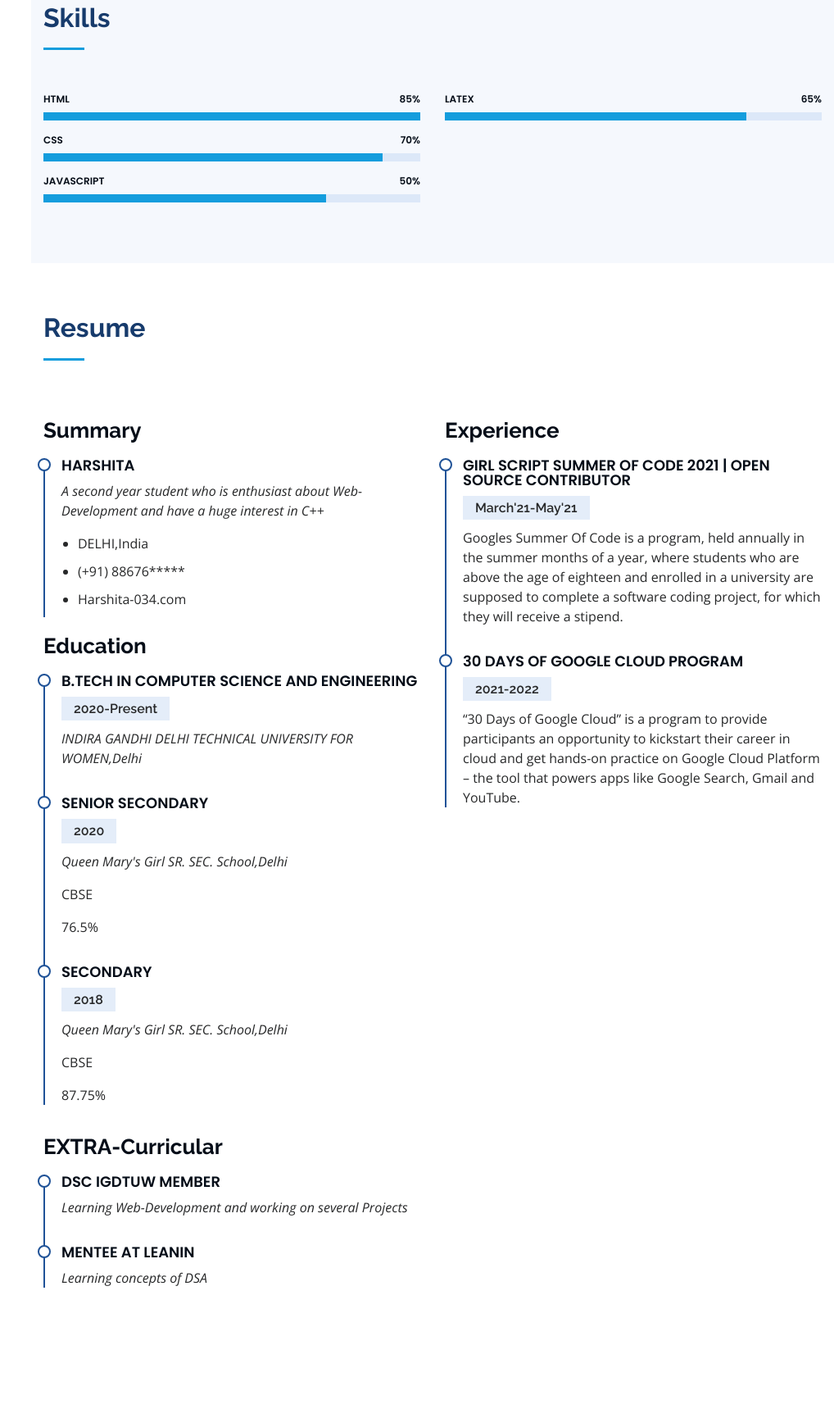
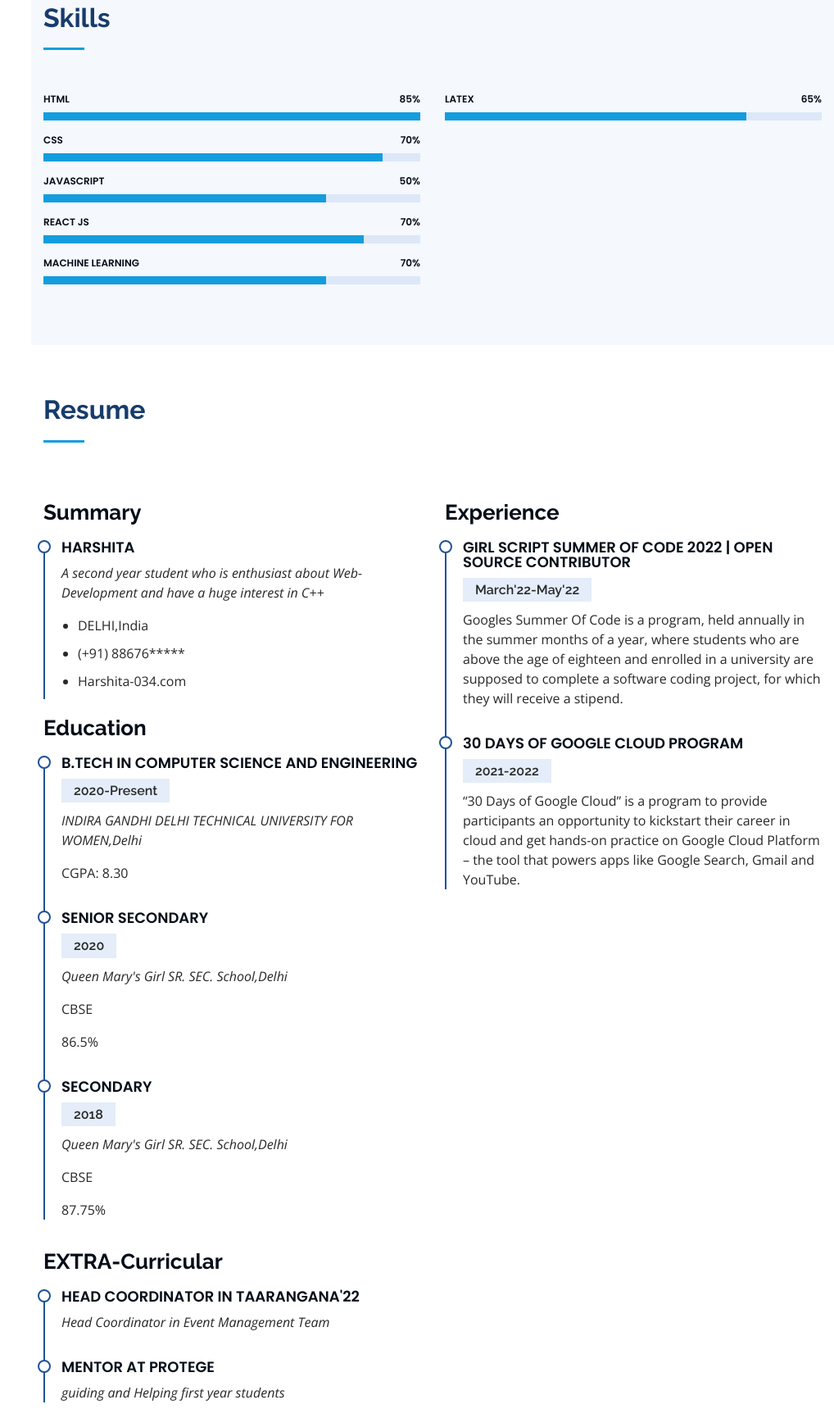
Before and after one commit to Harshita20ppt/Portfolio, a plain HTML site: page index.html in a window 1280 px wide. Shown: the part 1406-3136 px from the top of the page at 82% size, without its empty margins (262-1280 px from the left). Before the commit the page ends 3053 px from the top, so only its background shows below. Drawn offline with nearby package versions, Linux system fonts and the light colour scheme.

Commit message:
Update index.html

```diff
--- a/index.html
+++ b/index.html
@@ -143,6 +143,20 @@
               </div>
             </div>
 
+              <div class="progress">
+              <span class="skill">React Js <i class="val">70%</i></span>
+              <div class="progress-bar-wrap">
+                <div class="progress-bar" role="progressbar" aria-valuenow="85" aria-valuemin="0" aria-valuemax="100"></div>
+              </div>
+            </div>
+
+              <div class="progress">
+              <span class="skill">Machine Learning <i class="val">70%</i></span>
+              <div class="progress-bar-wrap">
+                <div class="progress-bar" role="progressbar" aria-valuenow="75" aria-valuemin="0" aria-valuemax="100"></div>
+              </div>
+            </div>
+
           </div>
 
           <div class="col-lg-6" data-aos="fade-up" data-aos-delay="100">
@@ -189,13 +203,14 @@
               <h4>B.Tech in Computer Science And Engineering </h4>
               <h5>2020-Present</h5>
               <p><em>INDIRA GANDHI DELHI TECHNICAL UNIVERSITY FOR WOMEN,Delhi</em></p>
+              <p>CGPA: 8.30</p>
               </div>
             <div class="resume-item">
               <h4>SENIOR SECONDARY </h4>
               <h5>2020</h5>
               <p><em>Queen Mary's  Girl SR. SEC. School,Delhi</em></p>
               <p>CBSE</p>
-              <p>76.5%</p>
+              <p>86.5%</p>
             </div>
             <div class="resume-item">
               <h4> SECONDARY </h4>
@@ -209,8 +224,8 @@
           <div class="col-lg-6" data-aos="fade-up" data-aos-delay="100">
             <h3 class="resume-title"> Experience</h3>
             <div class="resume-item">
-              <h4>Girl Script Summer Of Code 2021 | OPEN SOURCE CONTRIBUTOR</h4>
-              <h5>March'21-May'21</h5>
+              <h4>Girl Script Summer Of Code 2022 | OPEN SOURCE CONTRIBUTOR</h4>
+              <h5>March'22-May'22</h5>
               <p>Googles Summer Of Code is a program, held annually in the summer months of a year, where students who are above the age of eighteen and enrolled in a university are supposed to complete a software coding project, for which they will receive a stipend. </p>
             </div>
             <div class="resume-item">
@@ -223,13 +238,13 @@
           <div class="col-lg-6" data-aos="fade-up" data-aos-delay="100">
             <h3 class="resume-title"> EXTRA-Curricular</h3>
             <div class="resume-item">
-              <h4>DSC IGDTUW MEMBER</h4>
-              <p><em>Learning Web-Development and working on several Projects</em></p>
+              <h4>Head Coordinator in TAARANGANA'22 </h4>
+              <p><em>Head Coordinator in Event Management Team </em></p>
 
             </div>
             <div class="resume-item">
-              <h4>Mentee At LeanIn  </h4>
-              <p><em>Learning concepts of DSA</em></p>
+              <h4>Mentor at Protege  </h4>
+              <p><em>guiding and Helping first year students</em></p>
 
 
             </div>
```
